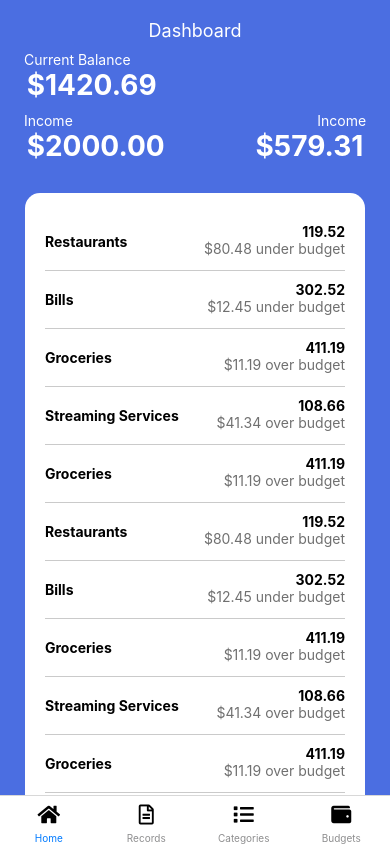
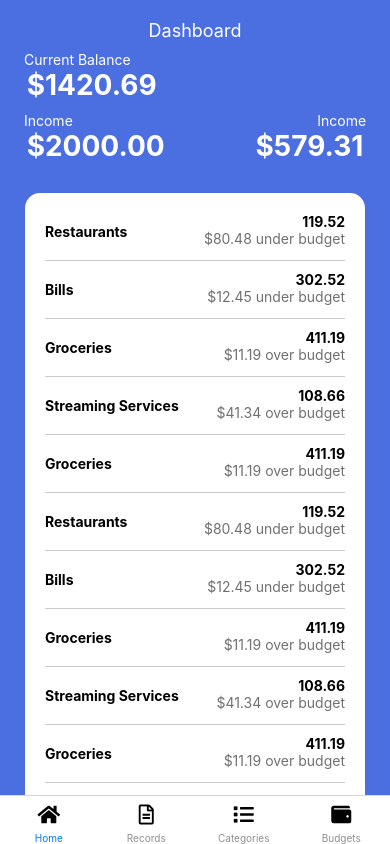
Before and after one commit to MandoMG/expense-tracker-react-clients, a React Native app in the folder packages/mobile/: screen /Home in a window 390 px wide. Built offline with nearby package versions, Linux system fonts and the light colour scheme.

Commit message:
Added more items to mock data and moved types to dev dependencies

```diff
--- a/packages/mobile/src/screens/components/CategoryList.tsx
+++ b/packages/mobile/src/screens/components/CategoryList.tsx
@@ -12,7 +12,12 @@ const CategoryList = () => {
       { id: 7, name: 'Bills', amount: 302.52, budgetDifference: 12.45, isUnderBudget: true },
       { id: 8, name: 'Groceries', amount: 411.19, budgetDifference: 11.19, isUnderBudget: false },
       { id: 9, name: 'Streaming Services', amount: 108.66, budgetDifference: 41.34, isUnderBudget: false },
-      { id: 10, name: 'Groceries', amount: 411.19, budgetDifference: 11.19, isUnderBudget: false }
+      { id: 10, name: 'Groceries', amount: 411.19, budgetDifference: 11.19, isUnderBudget: false },
+      { id: 11, name: 'Restaurants', amount: 119.52, budgetDifference: 80.48, isUnderBudget: true },
+      { id: 12, name: 'Bills', amount: 302.52, budgetDifference: 12.45, isUnderBudget: true },
+      { id: 13, name: 'Groceries', amount: 411.19, budgetDifference: 11.19, isUnderBudget: false },
+      { id: 14, name: 'Streaming Services', amount: 108.66, budgetDifference: 41.34, isUnderBudget: false },
+      { id: 15, name: 'Groceries', amount: 411.19, budgetDifference: 11.19, isUnderBudget: false }
    ];
 
    return (
@@ -20,9 +25,10 @@ const CategoryList = () => {
          backgroundColor: 'white',
          marginHorizontal: 25,
          marginTop: 30,
+         marginBottom: 50,
          borderRadius: 15
       }}>
-         <View style={{ padding: 20 }}>
+         <View style={{ paddingVertical: 10, paddingHorizontal: 20 }}>
             <FlatList
                data={mockData}
                renderItem={({ item }) => (
```
Also changed, not shown: packages/mobile/package.json (+5 -4 lines), 1 other file (tests, documents, lock files or other folders).
